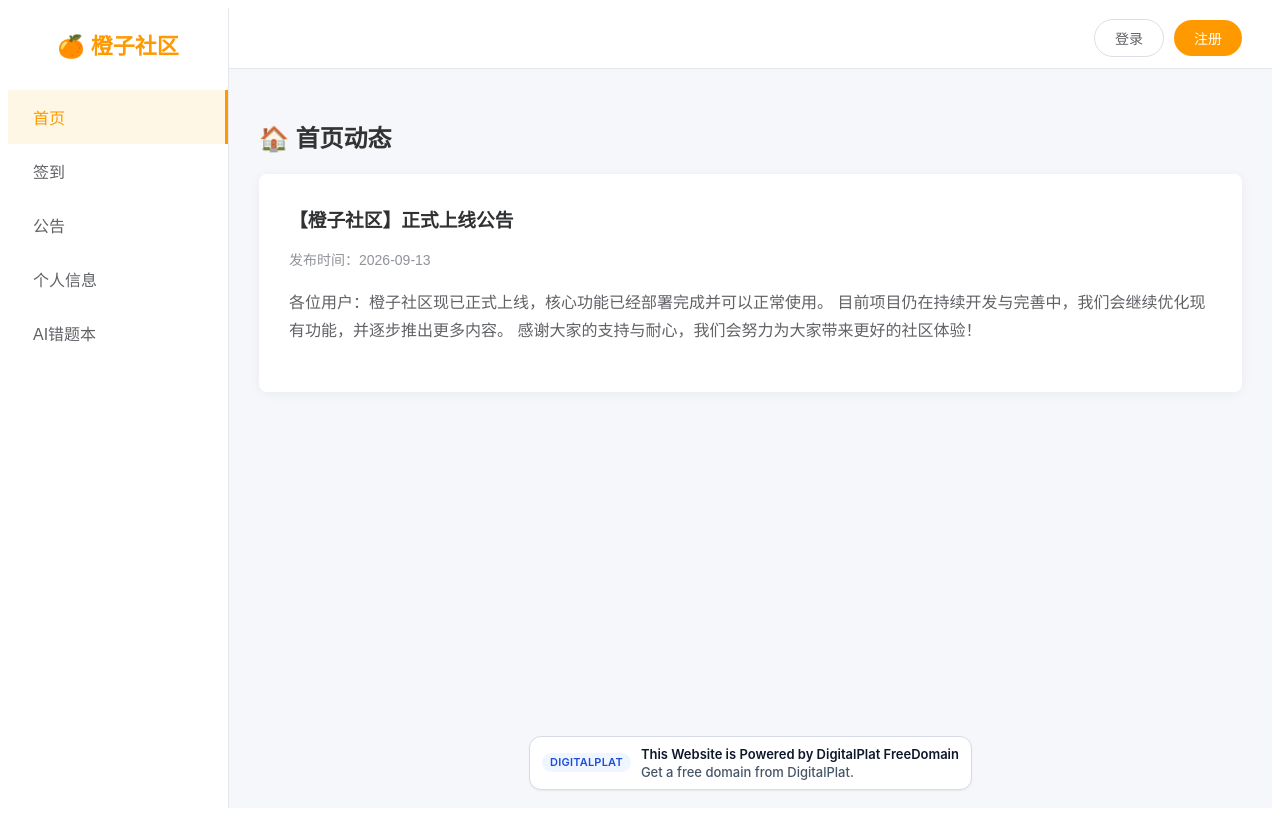
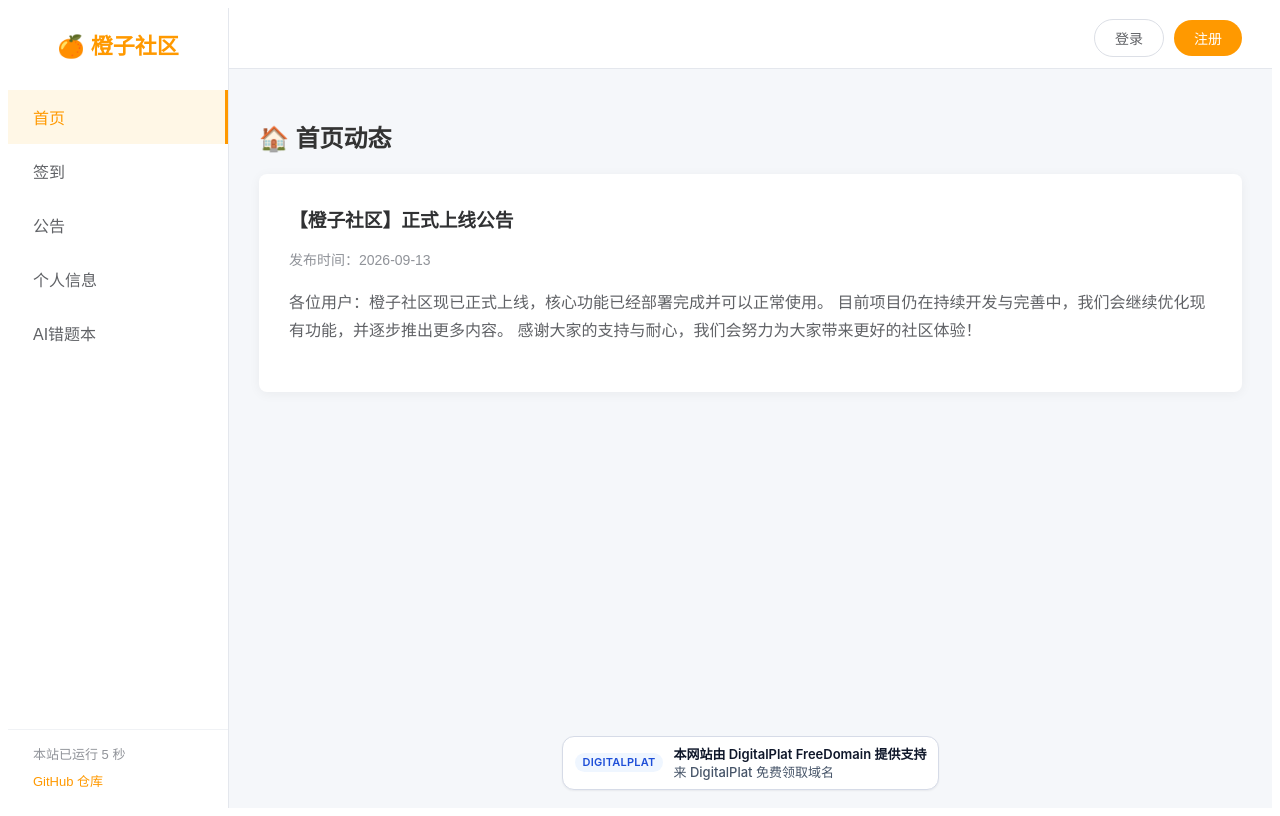
Before and after one commit to orange838/orange-community, a Vue app in the folder orange-frontend/: page / in a window 1280 px wide. Built offline with nearby package versions, Linux system fonts and the light colour scheme.

Commit message:
feat: 页脚徽章改中文；侧边栏加入运行时长与仓库链接

```diff
--- a/orange-frontend/src/App.vue
+++ b/orange-frontend/src/App.vue
@@ -13,6 +13,12 @@
           <router-link to="/admin" active-class="active">后台</router-link>
         </li>
       </ul>
+
+      <!-- 侧边栏底部：运行时长 + 仓库链接 -->
+      <div class="sidebar-footer">
+        <div class="uptime">本站已运行 {{ secondsRunning }} 秒</div>
+        <a href="https://github.com/orange838/orange-community" target="_blank" rel="noopener">GitHub 仓库</a>
+      </div>
     </aside>
 
     <!-- 右侧主区域 -->
@@ -38,7 +44,7 @@
 
       <!-- 页脚：DigitalPlat FreeDomain 徽章 -->
       <footer class="site-footer">
-        <a href="https://dashboard.digitalplat.org/signup?ref=AYxV65nOjF" target="_blank" rel="noopener noreferrer" style="display:inline-flex;align-items:center;gap:10px;padding:9px 12px;border:1px solid #d6dbe7;border-radius:12px;background:#ffffff;color:#0f172a;text-decoration:none;font:500 13px/1.25 -apple-system,BlinkMacSystemFont,'Segoe UI',sans-serif;box-shadow:0 1px 2px rgba(15,23,42,0.06);"><span style="display:inline-flex;align-items:center;justify-content:center;padding:4px 8px;border-radius:9999px;background:#eff6ff;color:#1d4ed8;font:600 11px/1 -apple-system,BlinkMacSystemFont,'Segoe UI',sans-serif;letter-spacing:0.02em;text-transform:uppercase;">DigitalPlat</span><span style="display:flex;flex-direction:column;gap:2px;"><span style="font-weight:600;">This Website is Powered by DigitalPlat FreeDomain</span><span style="color:#475569;">Get a free domain from DigitalPlat.</span></span></a>
+        <a href="https://dashboard.digitalplat.org/signup?ref=AYxV65nOjF" target="_blank" rel="noopener noreferrer" style="display:inline-flex;align-items:center;gap:10px;padding:9px 12px;border:1px solid #d6dbe7;border-radius:12px;background:#ffffff;color:#0f172a;text-decoration:none;font:500 13px/1.25 -apple-system,BlinkMacSystemFont,'Segoe UI','Microsoft YaHei',sans-serif;box-shadow:0 1px 2px rgba(15,23,42,0.06);"><span style="display:inline-flex;align-items:center;justify-content:center;padding:4px 8px;border-radius:9999px;background:#eff6ff;color:#1d4ed8;font:600 11px/1 -apple-system,BlinkMacSystemFont,'Segoe UI','Microsoft YaHei',sans-serif;letter-spacing:0.02em;text-transform:uppercase;">DigitalPlat</span><span style="display:flex;flex-direction:column;gap:2px;"><span style="font-weight:600;">本网站由 DigitalPlat FreeDomain 提供支持</span><span style="color:#475569;">来 DigitalPlat 免费领取域名</span></span></a>
       </footer>
     </div>
 
@@ -65,6 +71,15 @@ const showLogin = ref(false)
 const isLoginMode = ref(true)
 const toastRef = ref(null) // 获取 Toast 组件实例
 const router = useRouter()
+// 本站运行时长：从页面打开开始计时
+const secondsRunning = ref(0)
+let uptimeTimer = null
+onMounted(() => {
+  uptimeTimer = setInterval(() => { secondsRunning.value += 1 }, 1000)
+})
+onBeforeUnmount(() => {
+  if (uptimeTimer) clearInterval(uptimeTimer)
+})
 
 // ---- 错题本 SSO 授权（errbook_sso=1&origin=xxx 打开本站）----
 const isSsoMode = ref(false)
@@ -241,6 +256,10 @@ const handleLogout = async () => {
 .content-area { flex: 1; padding: 30px; overflow-y: auto; }
 .site-footer { display: flex; justify-content: center; align-items: center; padding: 14px 20px 18px; background-color: #f5f7fa; }
 
+.sidebar-footer { margin-top: auto; padding: 14px 25px 18px; border-top: 1px solid #f0f2f5; font-size: 13px; display: flex; flex-direction: column; gap: 8px; }
+.sidebar-footer .uptime { color: #909399; }
+.sidebar-footer a { color: #ff9900; text-decoration: none; }
+.sidebar-footer a:hover { text-decoration: underline; }
 @media (max-width: 768px) {
   .app-container {
     display: block;
```
